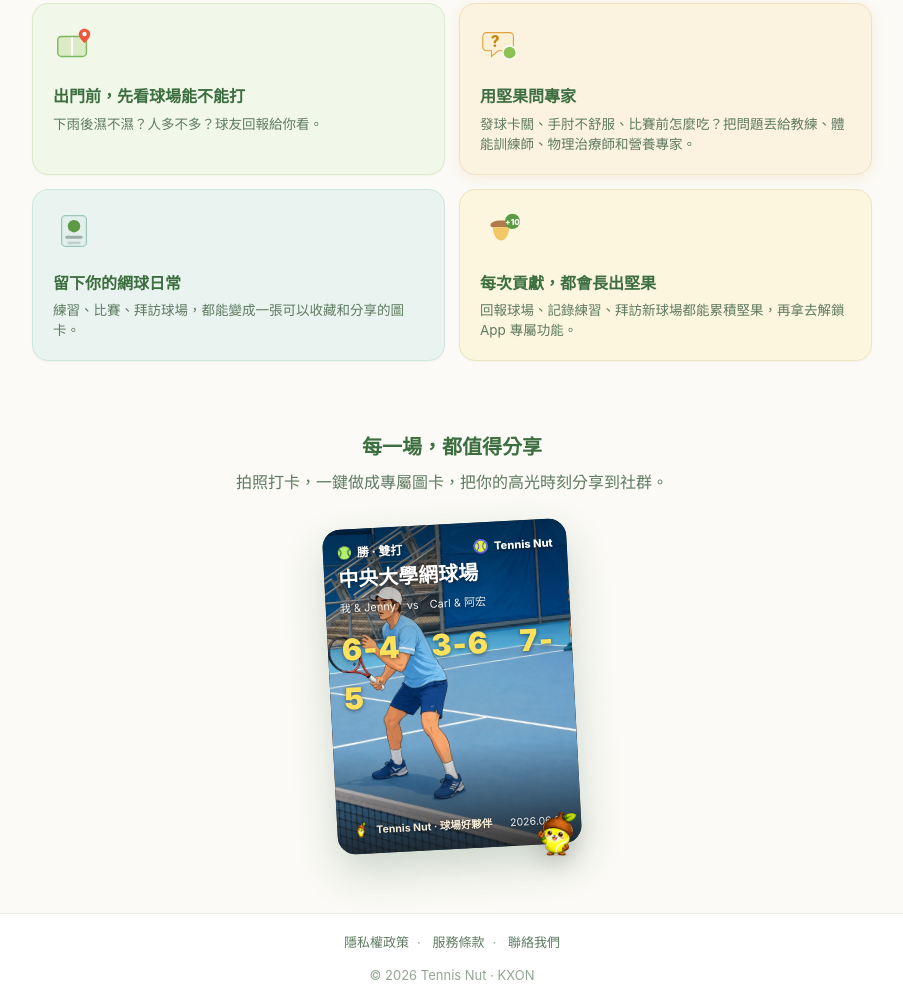
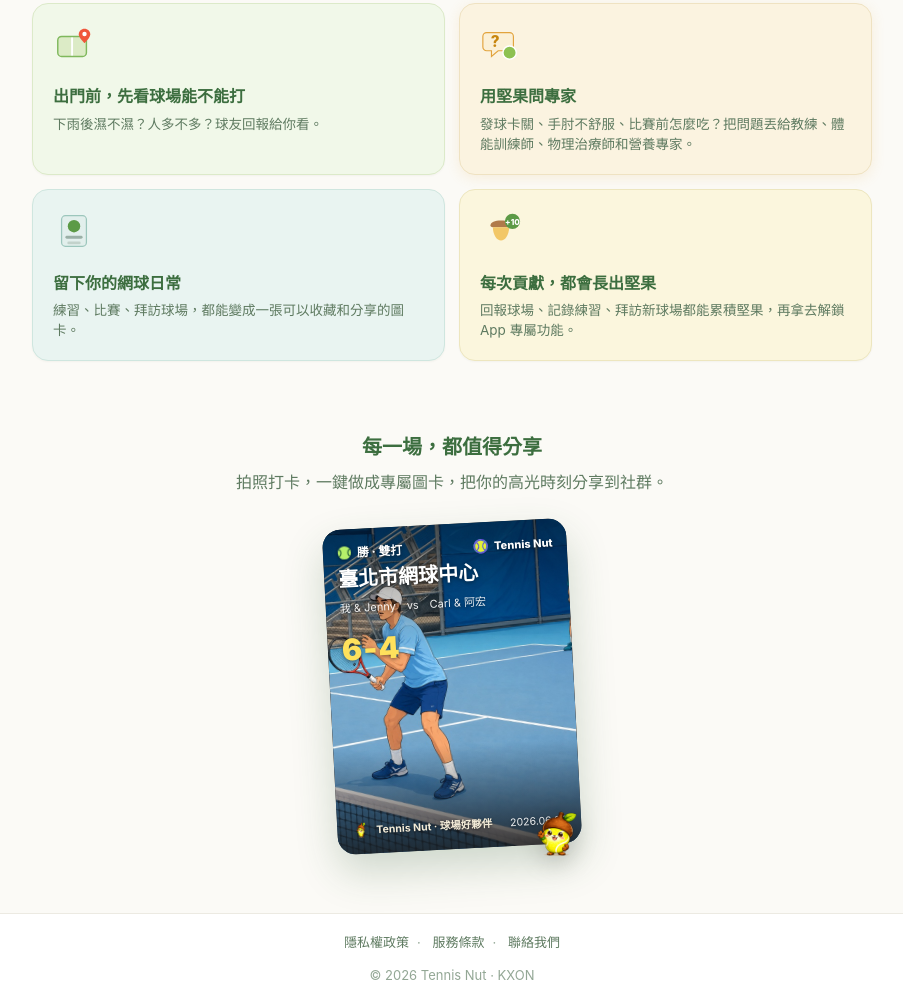
Before and after one commit to KXON-Tennis/tennection-web, a plain HTML site: page index.html in a window 1280 px wide. Shown: the part 1123-2128 px from the top of the page, without its empty margins (188-1091 px from the left). Drawn offline with Linux system fonts and the light colour scheme.

Commit message:
content(web): share card score 6-4 only, court 臺北市網球中心

```diff
--- a/index.html
+++ b/index.html
@@ -177,9 +177,9 @@
               <span class="badge"><svg class="bi" viewBox="0 0 16 16"><circle cx="8" cy="8" r="7" fill="#B6F06A"/><path d="M2.4 4.2C5 5.6 5 10.4 2.4 11.8M13.6 4.2C11 5.6 11 10.4 13.6 11.8" stroke="#2F6B3A" stroke-width="1.3" fill="none"/></svg>勝 · 雙打</span>
               <span class="mark"><img src="logo.png" alt="" />Tennis Nut</span>
             </div>
-            <div class="court">中央大學網球場</div>
+            <div class="court">臺北市網球中心</div>
             <div class="vs">我 &amp; Jenny　vs　Carl &amp; 阿宏</div>
-            <div class="score">6-4　3-6　7-5</div>
+            <div class="score">6-4</div>
           </div>
           <div class="ov-foot">
             <img src="nutty.png" alt="" class="foot-nutty" />
```
